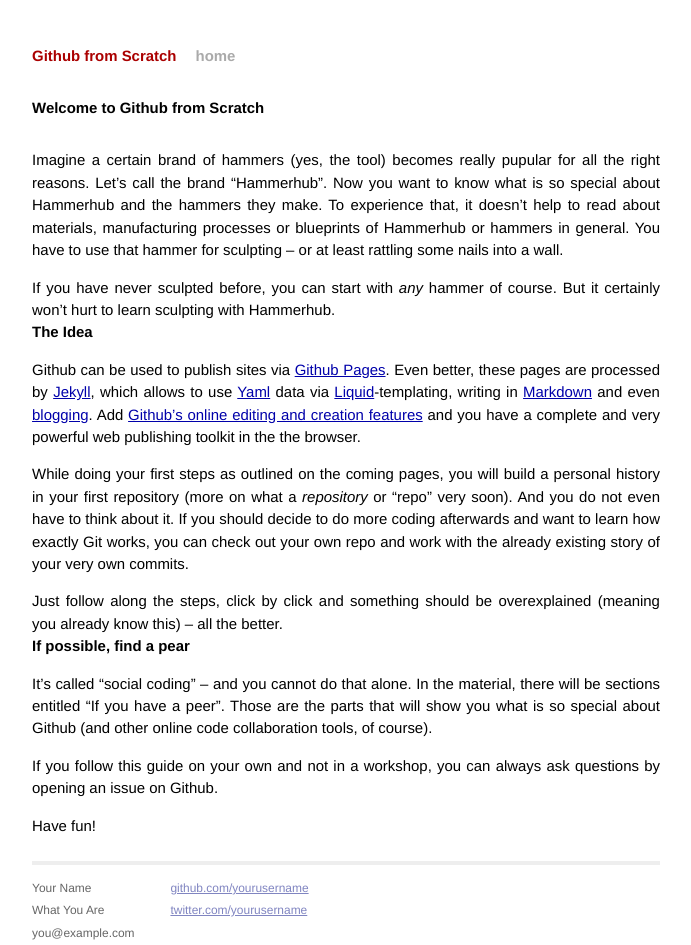
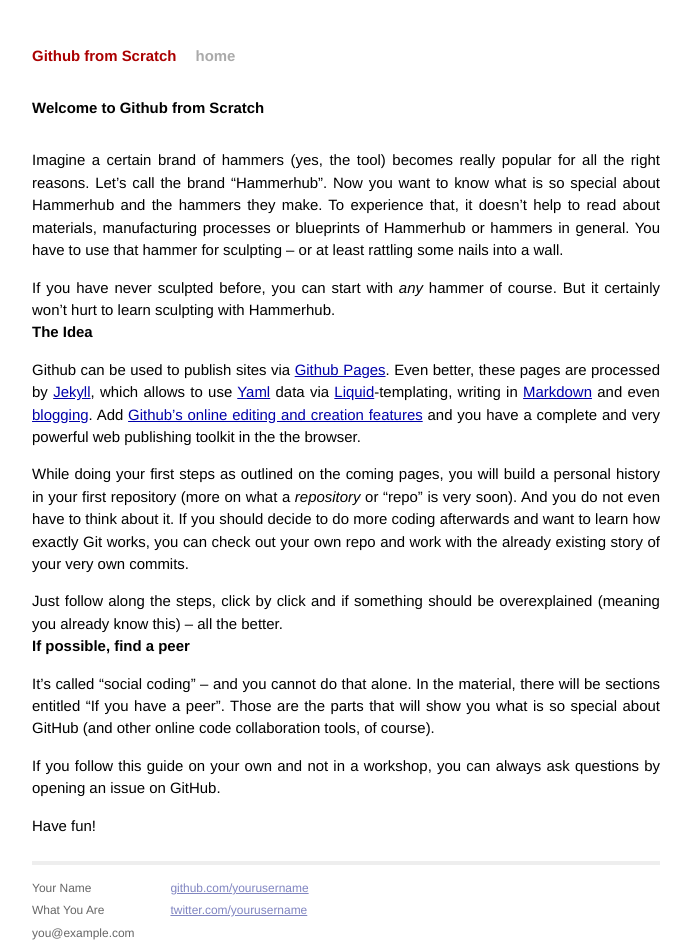
Before and after one commit to afknapping/github-from-scratch, a Jekyll site: the page built from _posts/0000-01-01-introduction.md, in a window 1280 px wide. Shown: the whole page, without its empty margins (294-985 px from the left). Built offline with Jekyll 4.4.1, drawn with Linux system fonts in a browser that asks for light colours; Markdown is read by kramdown in place of the engine named in the settings.

Commit message:
minor spelling corrections

```diff
--- a/_posts/0000-01-01-introduction.md
+++ b/_posts/0000-01-01-introduction.md
@@ -4,7 +4,7 @@
 categories:
 ---
 
-Imagine a certain brand of hammers (yes, the tool) becomes really pupular for all the right reasons. Let's call the brand "Hammerhub". Now you want to know what is so special about Hammerhub and the hammers they make. To experience that, it doesn't help to read about materials, manufacturing processes or blueprints of Hammerhub or hammers in general. You have to use that hammer for sculpting – or at least rattling some nails into a wall.
+Imagine a certain brand of hammers (yes, the tool) becomes really popular for all the right reasons. Let's call the brand "Hammerhub". Now you want to know what is so special about Hammerhub and the hammers they make. To experience that, it doesn't help to read about materials, manufacturing processes or blueprints of Hammerhub or hammers in general. You have to use that hammer for sculpting – or at least rattling some nails into a wall.
 
 If you have never sculpted before, you can start with *any* hammer of course. But it certainly won't hurt to learn sculpting with Hammerhub.
 
@@ -13,14 +13,14 @@
 
 Github can be used to publish sites via [Github Pages](http://pages.github.com). Even better, these pages are processed by [Jekyll](http://jekyllrb.com), which allows to use [Yaml](http://yaml.org) data via [Liquid](http://wiki.shopify.com/Liquid)-templating, writing in [Markdown](http://daringfireball.net/markdown) and even [blogging](http://jekyllrb.com/docs/posts/). Add [Github's online editing and creation features](https://help.github.com/articles/creating-and-editing-files-in-your-repository) and you have a complete and very powerful web publishing toolkit in the the browser.
 
-While doing your first steps as outlined on the coming pages, you will build a personal history in your first repository (more on what a *repository* or "repo" very soon). And you do not even have to think about it. If you should decide to do more coding afterwards and want to learn how exactly Git works, you can check out your own repo and work with the already existing story of your very own commits.
+While doing your first steps as outlined on the coming pages, you will build a personal history in your first repository (more on what a *repository* or "repo" is very soon). And you do not even have to think about it. If you should decide to do more coding afterwards and want to learn how exactly Git works, you can check out your own repo and work with the already existing story of your very own commits.
 
-Just follow along the steps, click by click and something should be overexplained (meaning you already know this) – all the better.
+Just follow along the steps, click by click and if something should be overexplained (meaning you already know this) – all the better.
 
-### If possible, find a pear
+### If possible, find a peer
 
-It's called "social coding" – and you cannot do that alone. In the material, there will be sections entitled "If you have a peer". Those are the parts that will show you what is so special about Github (and other online code collaboration tools, of course).
+It's called "social coding" – and you cannot do that alone. In the material, there will be sections entitled "If you have a peer". Those are the parts that will show you what is so special about GitHub (and other online code collaboration tools, of course).
 
-If you follow this guide on your own and not in a workshop, you can always ask questions by opening an issue on Github.
+If you follow this guide on your own and not in a workshop, you can always ask questions by opening an issue on GitHub.
 
 Have fun!
```
Also changed, not shown: _posts/2013-10-26-html-how-does-it-work.md (+4 -3 lines).
